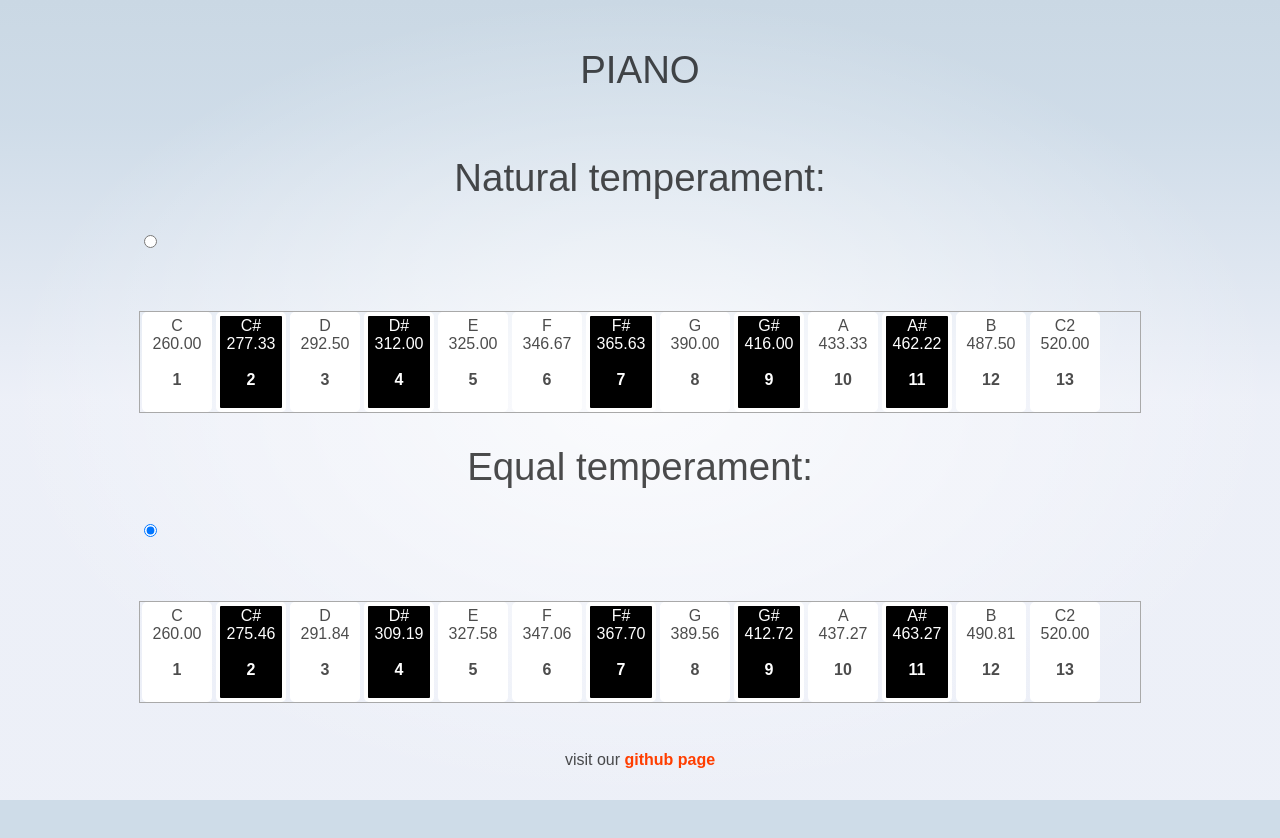
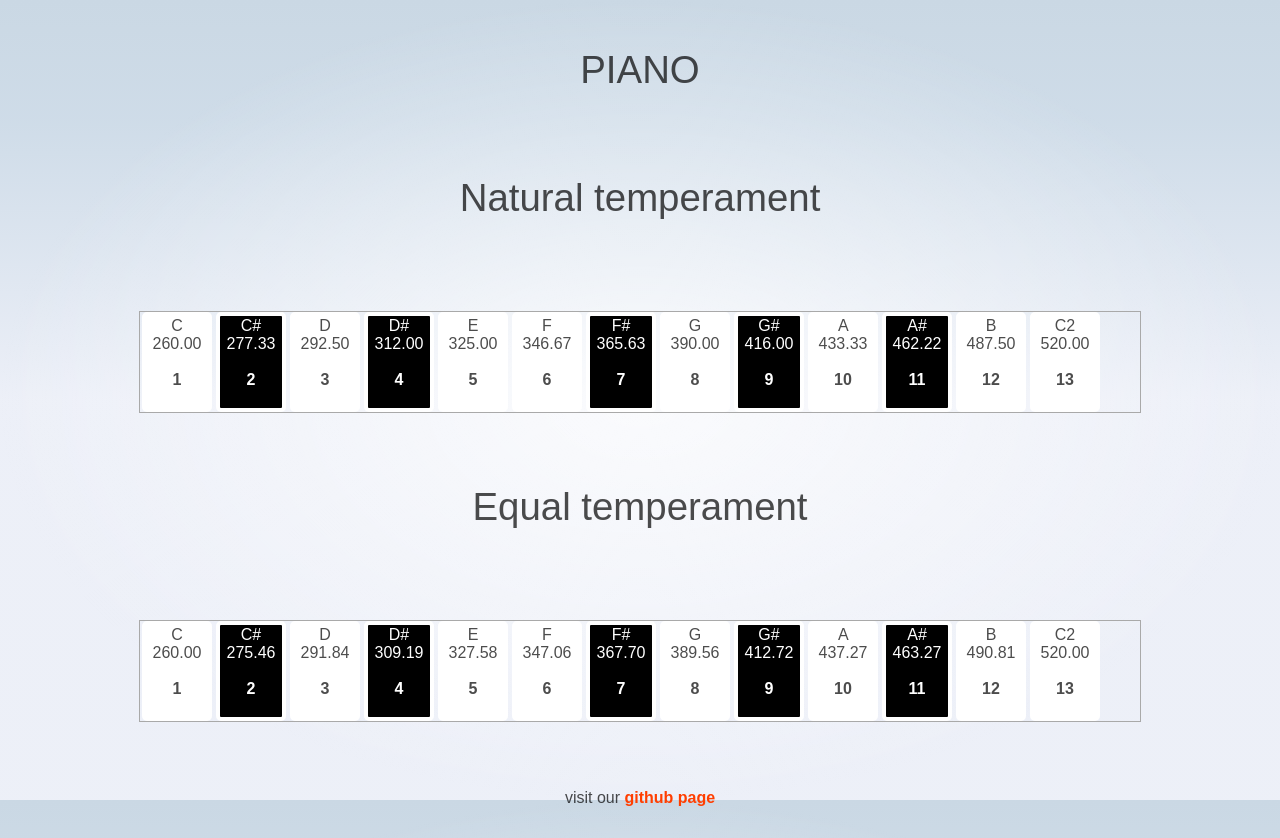
Before and after one commit to asolntsev/piano, a SvelteKit app: page / in a window 1280 px wide. Before the commit the page ends 800 px from the top, so only its background shows below. Built offline with nearby package versions, Linux system fonts and the light colour scheme.

Commit message:
use 2 keypress layouts: one for upper keyboard, and the other for down keyboard.

```diff
--- a/src/routes/+page.svelte
+++ b/src/routes/+page.svelte
@@ -35,7 +35,8 @@
 		new Note('C2', BASE * 2),
 	]
 
-	$: temperament = 'equal'
+	const upperKeyCodes = [49, 50, 51, 52, 53, 54, 55, 56, 57, 48, 189, 187, 8] // 1 2 3 4 5 6 7 8 9 0 - = Backspace
+	const downKeyCodes = [81, 87, 69, 82, 84, 89, 85, 73, 79, 80, 219, 221, 13] // q w e r t y u i o p [ ] Enter
 </script>
 
 <svelte:head>
@@ -50,16 +51,12 @@
 		</span>
 	</h1>
 
-	<h1>Natural temperament:</h1>
 	<div class="row">
-		<input type="radio" name="temperament" bind:group={temperament} value="natural"/>
-		<Keyboard notes={notesNatural} listen={temperament === 'natural'}/>
+		<Keyboard name="Natural temperament" notes={notesNatural} keyCodes={upperKeyCodes}/>
 	</div>
 
-	<h1>Equal temperament:</h1>
 	<div class="row">
-		<input type="radio" name="temperament" bind:group={temperament} value="equal"/>
-		<Keyboard notes={notesEqual} listen={temperament === 'equal'}/>
+		<Keyboard name="Equal temperament" notes={notesEqual} keyCodes={downKeyCodes}/>
 	</div>
 </section>
 
@@ -76,4 +73,11 @@
 		width: 100%;
 	}
 
+	.row {
+		display: flex;
+		flex-direction: column;
+		margin: 10px;
+		padding: 10px;
+	}
+
 </style>
--- a/src/routes/Keyboard.svelte
+++ b/src/routes/Keyboard.svelte
@@ -1,8 +1,7 @@
 <script>
+    export let name = "";
     export let notes = [];
-    export let listen = false
-    // const noteNames = ['C', 'C#', 'D', 'D#', 'E', 'F', 'F#', 'G', 'G#', 'A', 'A#', 'B'];
-    const computerKeyboard = [49, 50, 51, 52, 53, 54, 55, 56, 57, 48, 189, 187, 8] // 1 2 3 4 5 6 7 8 9 0 - = Backspace
+    export let keyCodes = []
 
     let context
     $: playing = {}
@@ -31,10 +30,10 @@
     }
 
     function showRatio() {
+        clearTimeout(hideRatioTimer)
         const playingNotes = Object.keys(playing).filter(note => !!playing[note]);
         if (playingNotes.length === 2) {
             ratio = calculateRatio(playing[playingNotes[0]].frequency.value, playing[playingNotes[1]].frequency.value)
-            clearTimeout(hideRatioTimer)
         }
         else {
             hideRatio()
@@ -46,7 +45,26 @@
     }
 
     function hideRatio() {
-        hideRatioTimer = setTimeout(() => ratio = null, 500)
+        hideRatioTimer = setTimeout(() => ratio = null, 200)
+    }
+
+    function ratioClass(ratio) {
+        const error = Math.min(err(ratio, 0.5), err(ratio, 1), err(ratio, 1.5), err(ratio, 2), err(ratio, 2.5))
+        console.log(error)
+        if (error < 0.0001) {
+            return ''
+        }
+        if (error < 0.01) {
+            return 'small-error'
+        }
+        if (error >= 0.01) {
+            return 'big-error'
+        }
+        return ''
+    }
+
+    function err(a, b) {
+        return Math.abs(a - b)
     }
 
     $: isPlaying = (note) => {
@@ -54,8 +72,7 @@
     }
 
     function onKeyDown(e) {
-        if (!listen) return
-        const noteIndex = computerKeyboard.indexOf(e.keyCode);
+        const noteIndex = keyCodes.indexOf(e.keyCode);
         if (noteIndex > -1) {
             const note = notes[noteIndex];
             if (!isPlaying(note)) {
@@ -65,9 +82,7 @@
     }
 
     function onKeyUp(e) {
-        if (!listen) return
-
-        const noteIndex = computerKeyboard.indexOf(e.keyCode);
+        const noteIndex = keyCodes.indexOf(e.keyCode);
         if (noteIndex > -1) {
             const note = notes[noteIndex];
             stopPlay(note)
@@ -84,7 +99,9 @@
 
 <svelte:window on:keydown={onKeyDown} on:keyup={onKeyUp}/>
 
-<h3>&nbsp; {#if ratio}Ratio: {ratio.toFixed(3)}{/if} </h3>
+<h1>{name}</h1>
+
+<h3>&nbsp; {#if ratio}Ratio: <span class={ratioClass(ratio)}>{ratio.toFixed(3)}</span>{/if} </h3>
 
 <div class="keyboard">
     {#each Object.entries(notes) as [i, note]}
@@ -132,4 +149,11 @@
         border: 4px solid red;
         background-color: cyan;
     }
+
+    .small-error {
+        color: blue;
+    }
+    .big-error {
+        color: red;
+    }
 </style>
```
